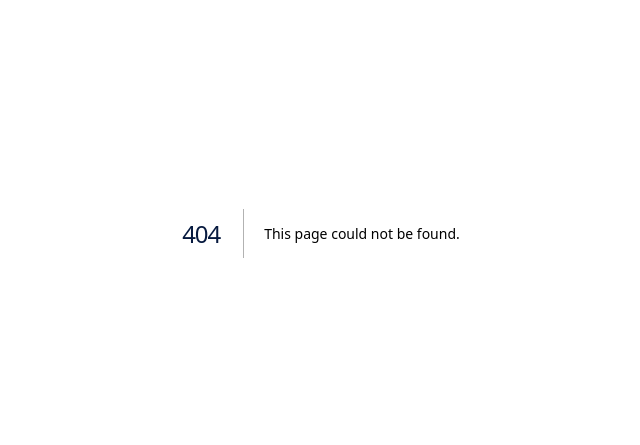
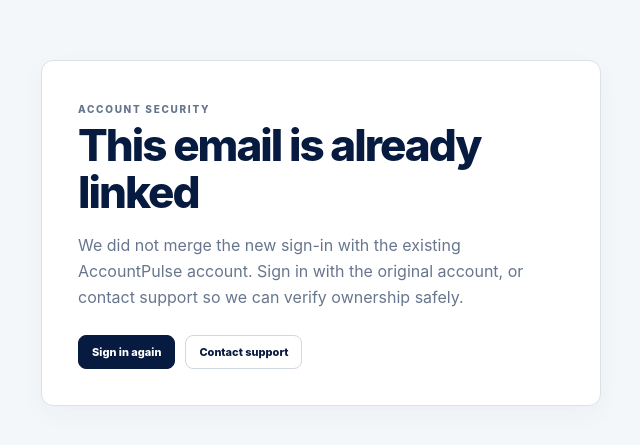
Before and after one commit to repairs-collab/xero, a Next.js app in the folder apps/web/: page /account-recovery in a window 1280 px wide. Before the commit this address had no page. Shown: the part 167-612 px from the top of the page, without its empty margins (319-959 px from the left). Built offline with nearby package versions, Linux system fonts and the light colour scheme.

Commit message:
AccountPulse Solo commercial foundation (batch 3 4/5)

```diff
--- /dev/null
+++ b/apps/web/src/app/account-recovery/page.tsx
@@ -0,0 +1,31 @@
+export default function AccountRecoveryPage() {
+  return (
+    <main
+      id="main-content"
+      style={{
+        minHeight: '100vh',
+        display: 'grid',
+        placeItems: 'center',
+        padding: 24
+      }}
+    >
+      <section className="panel" style={{ maxWidth: 560, padding: 36 }}>
+        <span className="eyebrow">Account security</span>
+        <h1>This email is already linked</h1>
+        <p style={{ color: 'var(--muted)', lineHeight: 1.65 }}>
+          We did not merge the new sign-in with the existing AccountPulse
+          account. Sign in with the original account, or contact support so we
+          can verify ownership safely.
+        </p>
+        <div style={{ display: 'flex', gap: 10, marginTop: 24 }}>
+          <a className="button button--primary" href="/auth/login">
+            Sign in again
+          </a>
+          <a className="button" href="mailto:repairs@motts.com.au">
+            Contact support
+          </a>
+        </div>
+      </section>
+    </main>
+  );
+}
```
